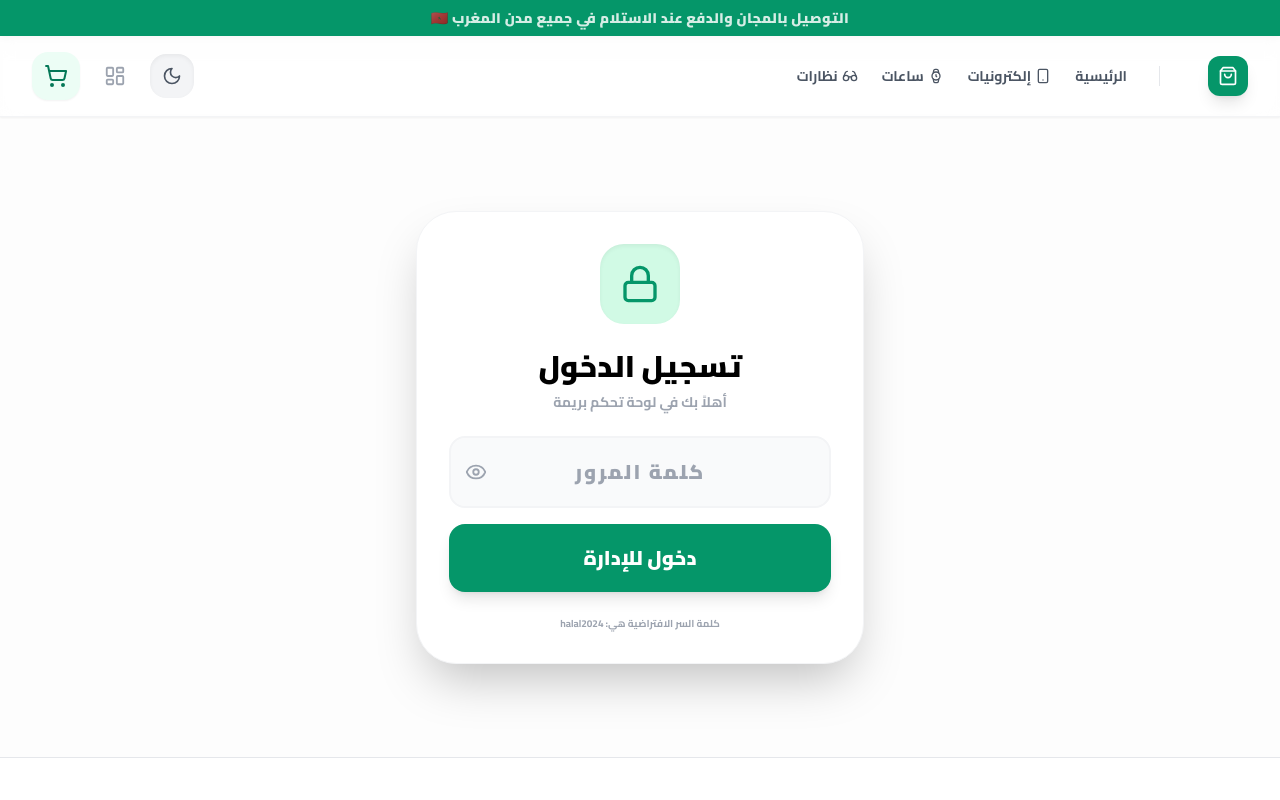
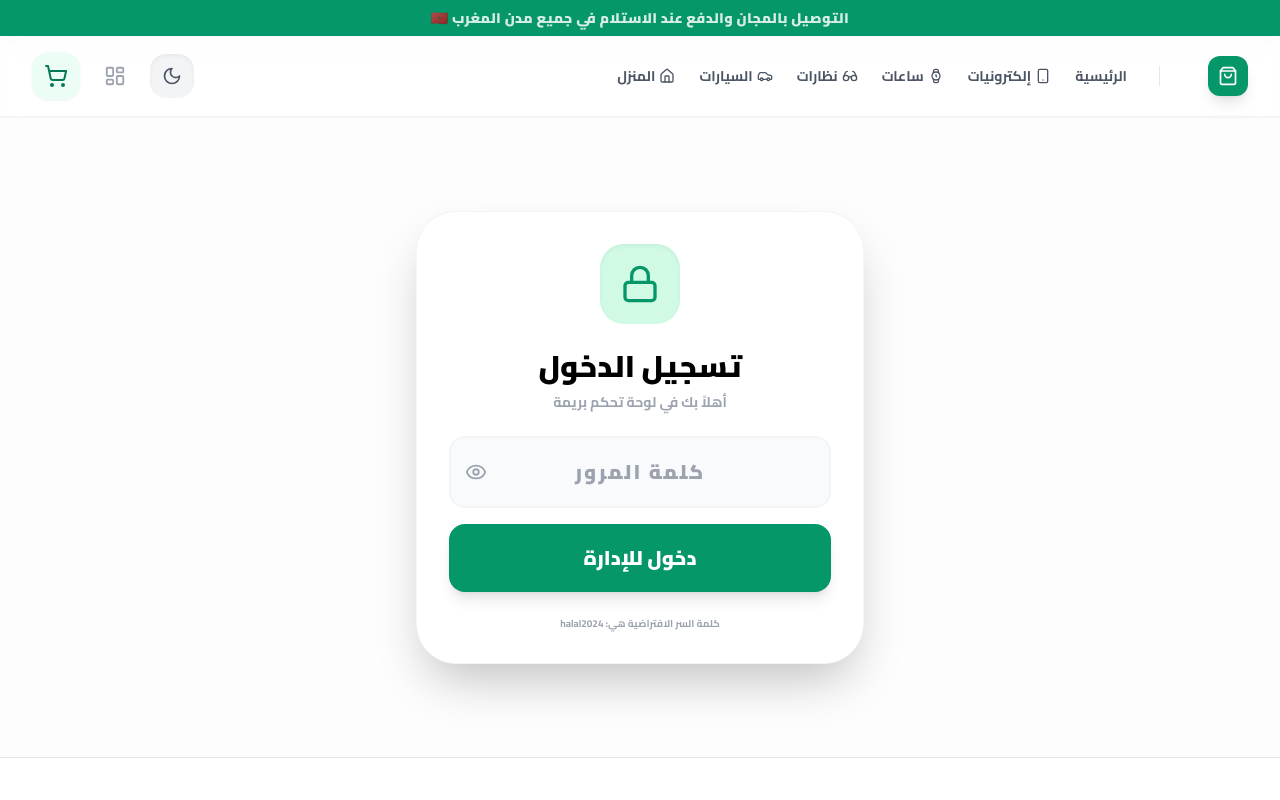
Before and after one commit to abdelghafour233/NOKBATO, a React (Vite) app: page /#/dashboard in a window 1280 px wide. Shown: the top 800 px of the page. Built offline with nearby package versions, Linux system fonts and the light colour scheme.

Commit message:
feat: Add new product categories
Adds "Cars" and "Home Supplies" as selectable categories in the dashboard for product management. This expands the product catalog's categorization options within the store.

```diff
--- a/App.tsx
+++ b/App.tsx
@@ -1,4 +1,3 @@
-
 import React, { useState, useEffect } from 'react';
 import { HashRouter, Routes, Route, Link, useLocation } from 'react-router-dom';
 import { ShoppingCart, LayoutDashboard, Menu, X, CreditCard, Watch, Glasses, Smartphone, Home, Car, ShoppingBag, Sun, Moon, Truck } from 'lucide-react';
@@ -148,11 +147,13 @@ const App: React.FC = () => {
                     </div>
                     <span className="hidden xs:inline dark:text-emerald-500">ستور بريمة</span>
                   </Link>
-                  <div className="hidden lg:flex gap-6 mr-8 border-r dark:border-gray-800 pr-8">
-                    <Link to="/" className="text-gray-600 dark:text-gray-400 hover:text-emerald-600 dark:hover:text-emerald-500 font-bold transition-all text-sm">الرئيسية</Link>
-                    <Link to="/category/electronics" className="text-gray-600 dark:text-gray-400 hover:text-emerald-600 dark:hover:text-emerald-500 font-bold transition-all text-sm flex items-center gap-1"><Smartphone size={16}/> إلكترونيات</Link>
-                    <Link to="/category/watches" className="text-gray-600 dark:text-gray-400 hover:text-emerald-600 dark:hover:text-emerald-500 font-bold transition-all text-sm flex items-center gap-1"><Watch size={16}/> ساعات</Link>
-                    <Link to="/category/glasses" className="text-gray-600 dark:text-gray-400 hover:text-emerald-600 dark:hover:text-emerald-500 font-bold transition-all text-sm flex items-center gap-1"><Glasses size={16}/> نظارات</Link>
+                  <div className="hidden lg:flex gap-4 xl:gap-6 mr-6 xl:mr-8 border-r dark:border-gray-800 pr-6 xl:pr-8">
+                    <Link to="/" className="text-gray-600 dark:text-gray-400 hover:text-emerald-600 dark:hover:text-emerald-500 font-bold transition-all text-xs xl:text-sm">الرئيسية</Link>
+                    <Link to="/category/electronics" className="text-gray-600 dark:text-gray-400 hover:text-emerald-600 dark:hover:text-emerald-500 font-bold transition-all text-xs xl:text-sm flex items-center gap-1"><Smartphone size={16}/> إلكترونيات</Link>
+                    <Link to="/category/watches" className="text-gray-600 dark:text-gray-400 hover:text-emerald-600 dark:hover:text-emerald-500 font-bold transition-all text-xs xl:text-sm flex items-center gap-1"><Watch size={16}/> ساعات</Link>
+                    <Link to="/category/glasses" className="text-gray-600 dark:text-gray-400 hover:text-emerald-600 dark:hover:text-emerald-500 font-bold transition-all text-xs xl:text-sm flex items-center gap-1"><Glasses size={16}/> نظارات</Link>
+                    <Link to="/category/cars" className="text-gray-600 dark:text-gray-400 hover:text-emerald-600 dark:hover:text-emerald-500 font-bold transition-all text-xs xl:text-sm flex items-center gap-1"><Car size={16}/> السيارات</Link>
+                    <Link to="/category/home" className="text-gray-600 dark:text-gray-400 hover:text-emerald-600 dark:hover:text-emerald-500 font-bold transition-all text-xs xl:text-sm flex items-center gap-1"><Home size={16}/> المنزل</Link>
                   </div>
                 </div>
 
@@ -189,11 +190,13 @@ const App: React.FC = () => {
                   <div className="text-xl font-black text-emerald-600 dark:text-emerald-500">القائمة</div>
                   <button onClick={() => setIsMenuOpen(false)} className="p-2 hover:bg-gray-100 dark:hover:bg-gray-800 rounded-lg dark:text-gray-300"><X size={24}/></button>
               </div>
-              <div className="p-4 space-y-2">
+              <div className="p-4 space-y-2 h-[calc(100%-80px)] overflow-y-auto">
                   <Link to="/" onClick={() => setIsMenuOpen(false)} className="block p-4 text-gray-700 dark:text-gray-300 font-bold rounded-xl hover:bg-emerald-50 dark:hover:bg-emerald-950/20 hover:text-emerald-600 transition-all">الرئيسية</Link>
                   <Link to="/category/electronics" onClick={() => setIsMenuOpen(false)} className="block p-4 text-gray-700 dark:text-gray-300 font-bold rounded-xl hover:bg-emerald-50 dark:hover:bg-emerald-950/20 hover:text-emerald-600 transition-all flex items-center gap-3"><Smartphone size={20}/> إلكترونيات</Link>
                   <Link to="/category/watches" onClick={() => setIsMenuOpen(false)} className="block p-4 text-gray-700 dark:text-gray-300 font-bold rounded-xl hover:bg-emerald-50 dark:hover:bg-emerald-950/20 hover:text-emerald-600 transition-all flex items-center gap-3"><Watch size={20}/> ساعات</Link>
                   <Link to="/category/glasses" onClick={() => setIsMenuOpen(false)} className="block p-4 text-gray-700 dark:text-gray-300 font-bold rounded-xl hover:bg-emerald-50 dark:hover:bg-emerald-950/20 hover:text-emerald-600 transition-all flex items-center gap-3"><Glasses size={20}/> نظارات</Link>
+                  <Link to="/category/cars" onClick={() => setIsMenuOpen(false)} className="block p-4 text-gray-700 dark:text-gray-300 font-bold rounded-xl hover:bg-emerald-50 dark:hover:bg-emerald-950/20 hover:text-emerald-600 transition-all flex items-center gap-3"><Car size={20}/> السيارات</Link>
+                  <Link to="/category/home" onClick={() => setIsMenuOpen(false)} className="block p-4 text-gray-700 dark:text-gray-300 font-bold rounded-xl hover:bg-emerald-50 dark:hover:bg-emerald-950/20 hover:text-emerald-600 transition-all flex items-center gap-3"><Home size={20}/> مستلزمات المنزل</Link>
                   <div className="pt-4 mt-4 border-t dark:border-gray-800">
                     <Link to="/dashboard" onClick={() => setIsMenuOpen(false)} className="block p-4 bg-gray-900 dark:bg-emerald-600 text-white font-black rounded-xl text-center shadow-lg">لوحة التحكم</Link>
                   </div>
@@ -227,6 +230,7 @@ const App: React.FC = () => {
                 <li><Link to="/category/watches" className="hover:text-emerald-600 dark:hover:text-emerald-400 transition-colors">الساعات الفاخرة</Link></li>
                 <li><Link to="/category/glasses" className="hover:text-emerald-600 dark:hover:text-emerald-400 transition-colors">النظارات العصرية</Link></li>
                 <li><Link to="/category/electronics" className="hover:text-emerald-600 dark:hover:text-emerald-400 transition-colors">الإلكترونيات</Link></li>
+                <li><Link to="/category/cars" className="hover:text-emerald-600 dark:hover:text-emerald-400 transition-colors">السيارات</Link></li>
               </ul>
             </div>
             <div>
--- a/pages/Dashboard.tsx
+++ b/pages/Dashboard.tsx
@@ -400,6 +400,8 @@ const ProductsManager: React.FC<{ products: Product[], setProducts: any }> = ({
                     <option value="electronics">إلكترونيات</option>
                     <option value="watches">ساعات</option>
                     <option value="glasses">نظارات</option>
+                    <option value="cars">السيارات</option>
+                    <option value="home">مستلزمات المنزل</option>
                   </select>
                 </div>
 
```
